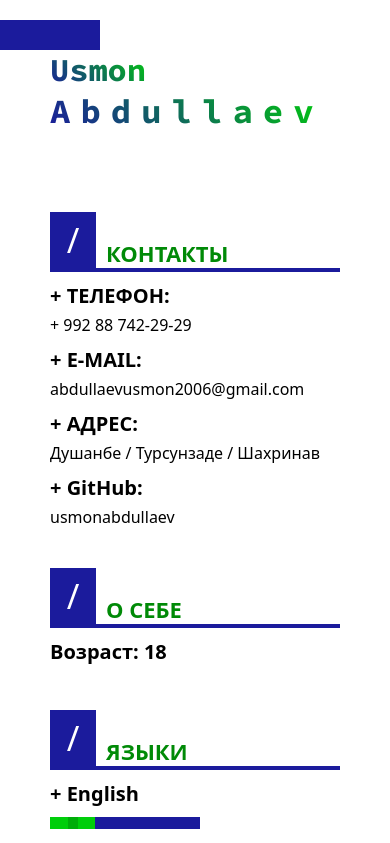
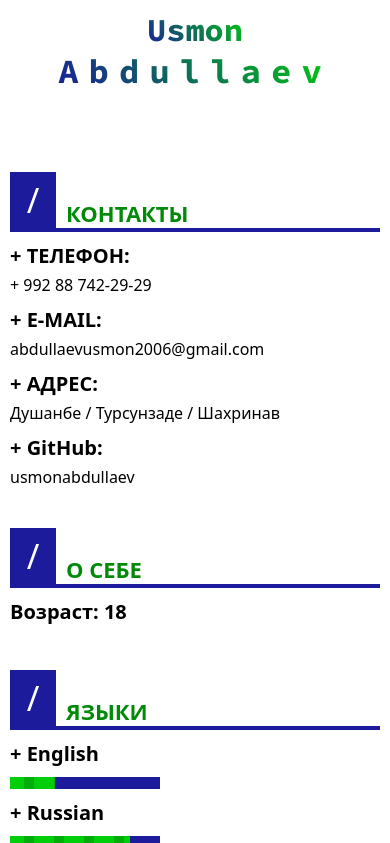
Before and after one commit to usmonabdullaev/Resume, a React (Create React App) app: page / in a window 390 px wide. Shown: the top 843 px of the page. Built offline with nearby package versions, Linux system fonts and the light colour scheme.

Commit message:
Update responsive

```diff
--- a/public/index.html
+++ b/public/index.html
@@ -9,13 +9,14 @@
       name="description"
       content="Web site created using create-react-app"
     />
+    <meta name="author" content="Abdullaev Usmon" />
     <link rel="preconnect" href="https://fonts.googleapis.com" />
     <link rel="preconnect" href="https://fonts.gstatic.com" crossorigin />
     <link
       href="https://fonts.googleapis.com/css2?family=Source+Code+Pro:ital,wght@0,200..900;1,200..900&display=swap"
       rel="stylesheet"
     />
-    <title>React App</title>
+    <title>Resume - Abdullaev Usmon</title>
   </head>
   <body>
     <noscript>You need to enable JavaScript to run this app.</noscript>
--- a/src/components/Container/Container.scss
+++ b/src/components/Container/Container.scss
@@ -26,6 +26,10 @@
   width: 100px;
   height: 30px;
   background: #1b1b9c;
+
+  @media screen and (max-width: 400px) {
+    display: none;
+  }
 }
 
 .block {
@@ -37,6 +41,10 @@
   @media screen and (max-width: 1199px) {
     flex-direction: column-reverse;
     gap: 10px;
+  }
+
+  @media screen and (max-width: 400px) {
+    padding: 10px;
   }
 }
 
@@ -205,6 +213,11 @@
   margin-bottom: 60px;
   user-select: none;
 
+  @media screen and (max-width: 400px) {
+    align-items: center;
+    width: 100%;
+  }
+
   &__firstname {
     font-weight: bold;
     font-size: 72px;
```
